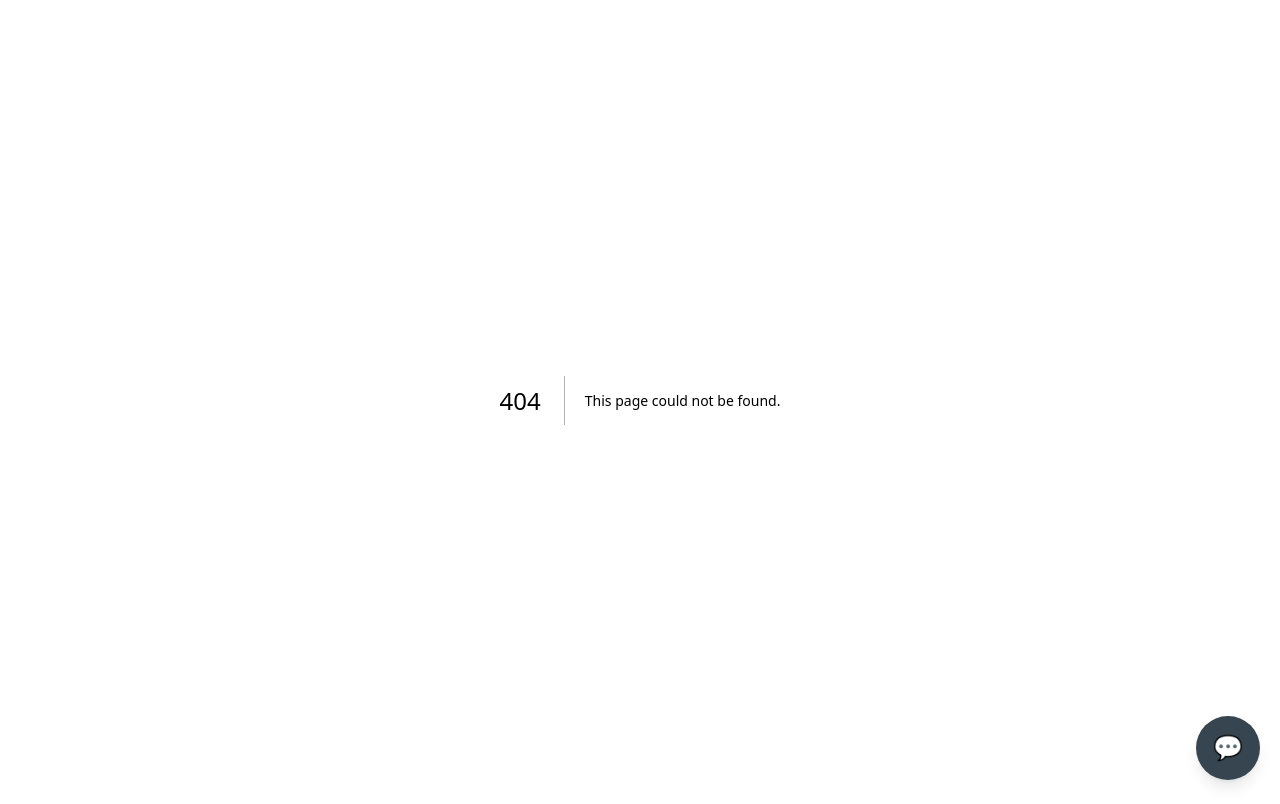
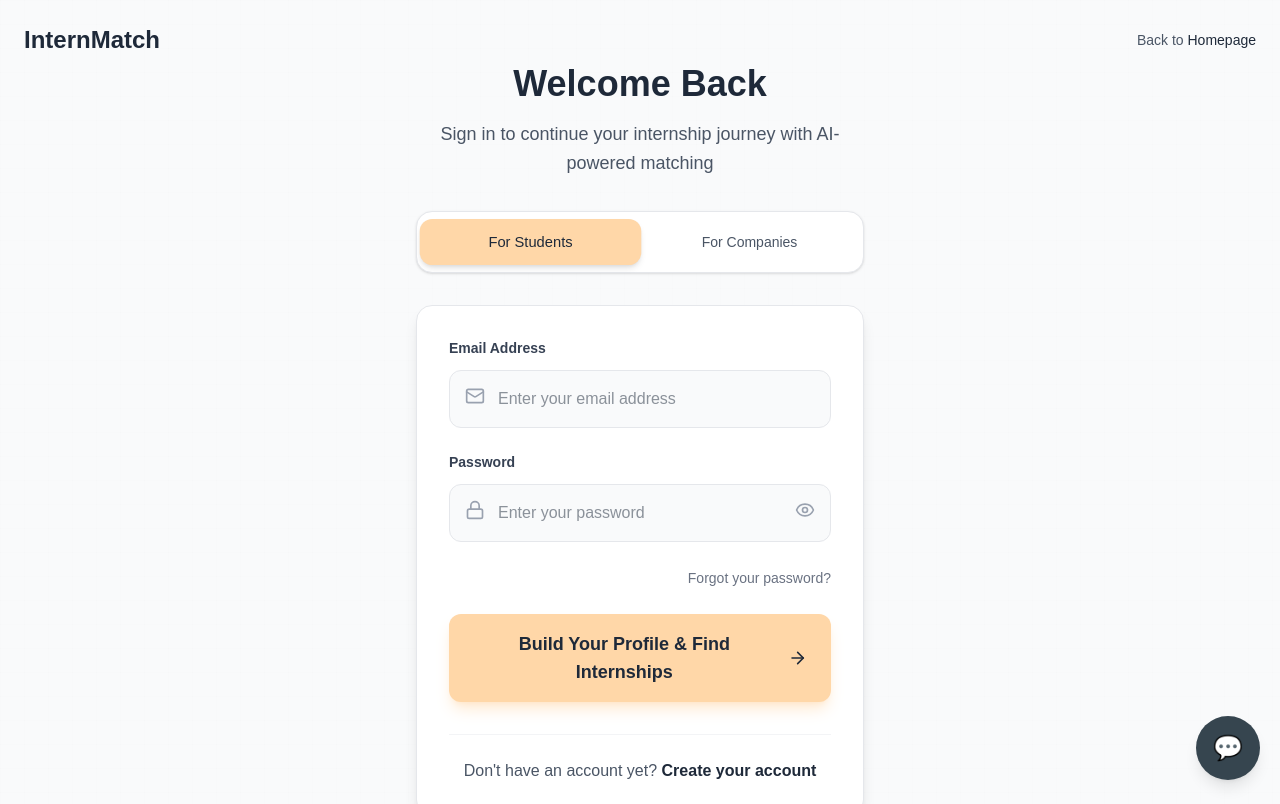
Before and after one commit to Lokesh-172/SIH2025, a Next.js app in the folder frontend/: page /login in a window 1280 px wide. Before the commit this address had no page. Shown: the top 804 px of the page. Built offline with nearby package versions, Linux system fonts and the light colour scheme.

Commit message:
Made a routing for login and sign up page

```diff
--- /dev/null
+++ b/frontend/src/app/login/page.tsx
@@ -0,0 +1,5 @@
+import LoginPage from "@/components/home-page/pages/login";
+const Page = () => {
+  return <LoginPage/>;
+}
+export default Page;
--- /dev/null
+++ b/frontend/src/app/sign-up/page.tsx
@@ -0,0 +1,6 @@
+import SignupPage from "@/components/home-page/pages/signup";
+
+const Page = () => {
+  return <SignupPage/>;
+}
+export default Page;
--- a/frontend/src/components/home-page/components/loginComponent.tsx
+++ b/frontend/src/components/home-page/components/loginComponent.tsx
@@ -1,3 +1,5 @@
+"use client"
+
 import React, { useState } from "react";
 import { CheckCircle, Eye, EyeOff, Mail, Lock, ArrowRight } from "lucide-react";
 
--- a/frontend/src/components/home-page/components/signupComponent.tsx
+++ b/frontend/src/components/home-page/components/signupComponent.tsx
@@ -1,3 +1,5 @@
+"use client"
+
 import React, { useState } from "react";
 import { CheckCircle, Eye, EyeOff, Mail, Lock, User, Phone, MapPin, GraduationCap, Building2, ArrowRight } from "lucide-react";
 
```
